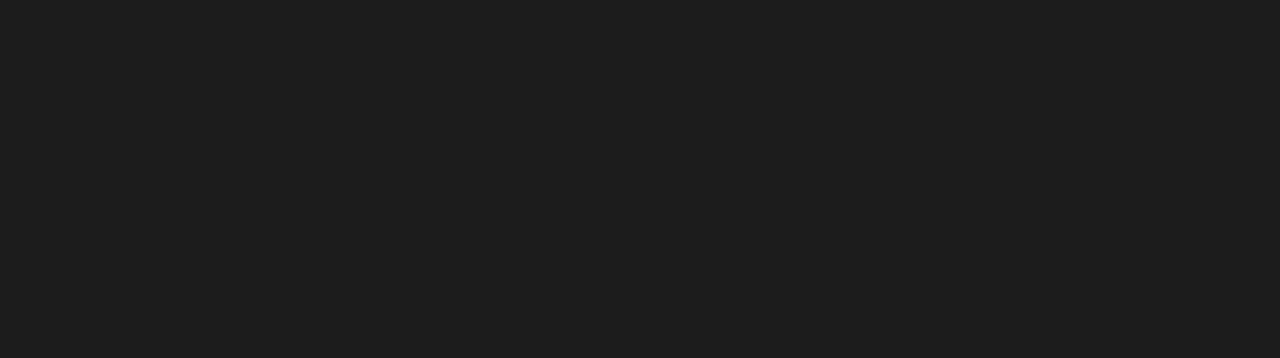
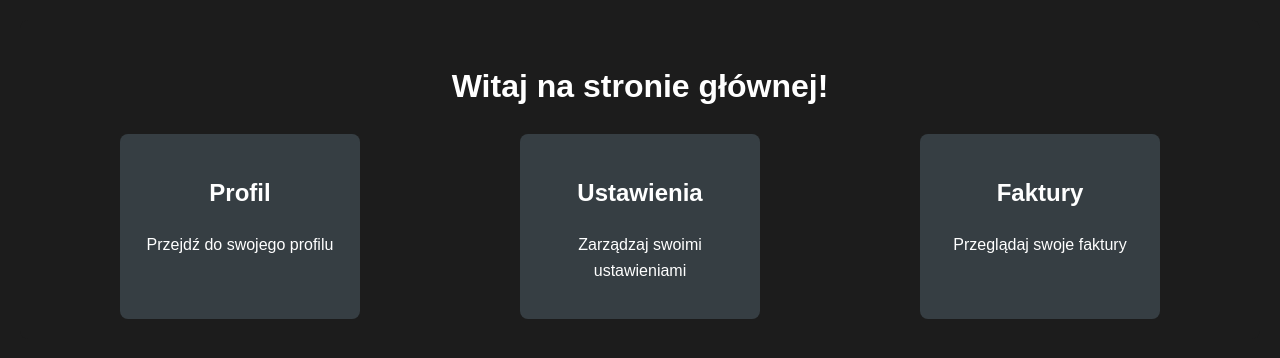
Before and after one commit to RemigiuszZydek/SMS_FrontEnd, a React (Create React App) app in the folder sms/: page /dashboard in a window 1280 px wide. Before the commit this address had no page. Shown: the top 358 px of the page. Built offline with nearby package versions, Linux system fonts and the light colour scheme.

Commit message:
dodałem dashboard z paroma routami. Z biegiem czasu będe dorzucał ale narazie krok po kroku

```diff
--- a/sms/src/App.js
+++ b/sms/src/App.js
@@ -1,12 +1,17 @@
 import React from "react";
 import { BrowserRouter as Router, Routes, Route } from "react-router-dom";
 import HomePage from "./pages/HomePage";
+import Dashboard from "./components/Dashboard";
 
 function App() {
 	return (
 		<Router>
 			<Routes>
 				<Route path="/" element={<HomePage />} />
+				<Route path="/dashboard" element={<Dashboard />} />
+				<Route path="/profile" element={<div>Profil</div>} />
+				<Route path="/settings" element={<div>Ustawienia</div>} />
+				<Route path="/invoices" element={<div>Faktury</div>} />
 			</Routes>
 		</Router>
 	);
--- /dev/null
+++ b/sms/src/components/Dashboard.js
@@ -0,0 +1,29 @@
+import React from "react";
+import { useNavigate } from "react-router-dom";
+import "../styles/components/Dashboard.css";
+
+const Dashboard = () => {
+	const navigate = useNavigate();
+
+	return (
+		<div className="dashboard-container">
+			<h1>Witaj na stronie głównej!</h1>
+			<div className="dashboard-windows">
+				<div className="window" onClick={() => navigate("/profile")}>
+					<h2>Profil</h2>
+					<p>Przejdź do swojego profilu</p>
+				</div>
+				<div className="window" onClick={() => navigate("/settings")}>
+					<h2>Ustawienia</h2>
+					<p>Zarządzaj swoimi ustawieniami</p>
+				</div>
+				<div className="window" onClick={() => navigate("/invoices")}>
+					<h2>Faktury</h2>
+					<p>Przeglądaj swoje faktury</p>
+				</div>
+			</div>
+		</div>
+	);
+};
+
+export default Dashboard;
--- /dev/null
+++ b/sms/src/styles/components/Dashboard.css
@@ -0,0 +1,32 @@
+/* src/styles/Dashboard.css */
+
+.dashboard-container {
+	background-color: #1c1c1c;
+	color: #ffffff;
+	padding: 20px;
+	border-radius: 8px;
+	margin: 20px;
+	text-align: center;
+}
+
+.dashboard-windows {
+	display: flex;
+	justify-content: space-around;
+	margin-top: 20px;
+}
+
+.window {
+	background-color: #363e43;
+	color: #ffffff;
+	border-radius: 8px;
+	padding: 20px;
+	width: 200px;
+	cursor: pointer;
+	transition: transform 0.2s;
+	text-align: center;
+}
+
+.window:hover {
+	transform: translateY(-5px);
+	background-color: #4eb0ed;
+}
```
